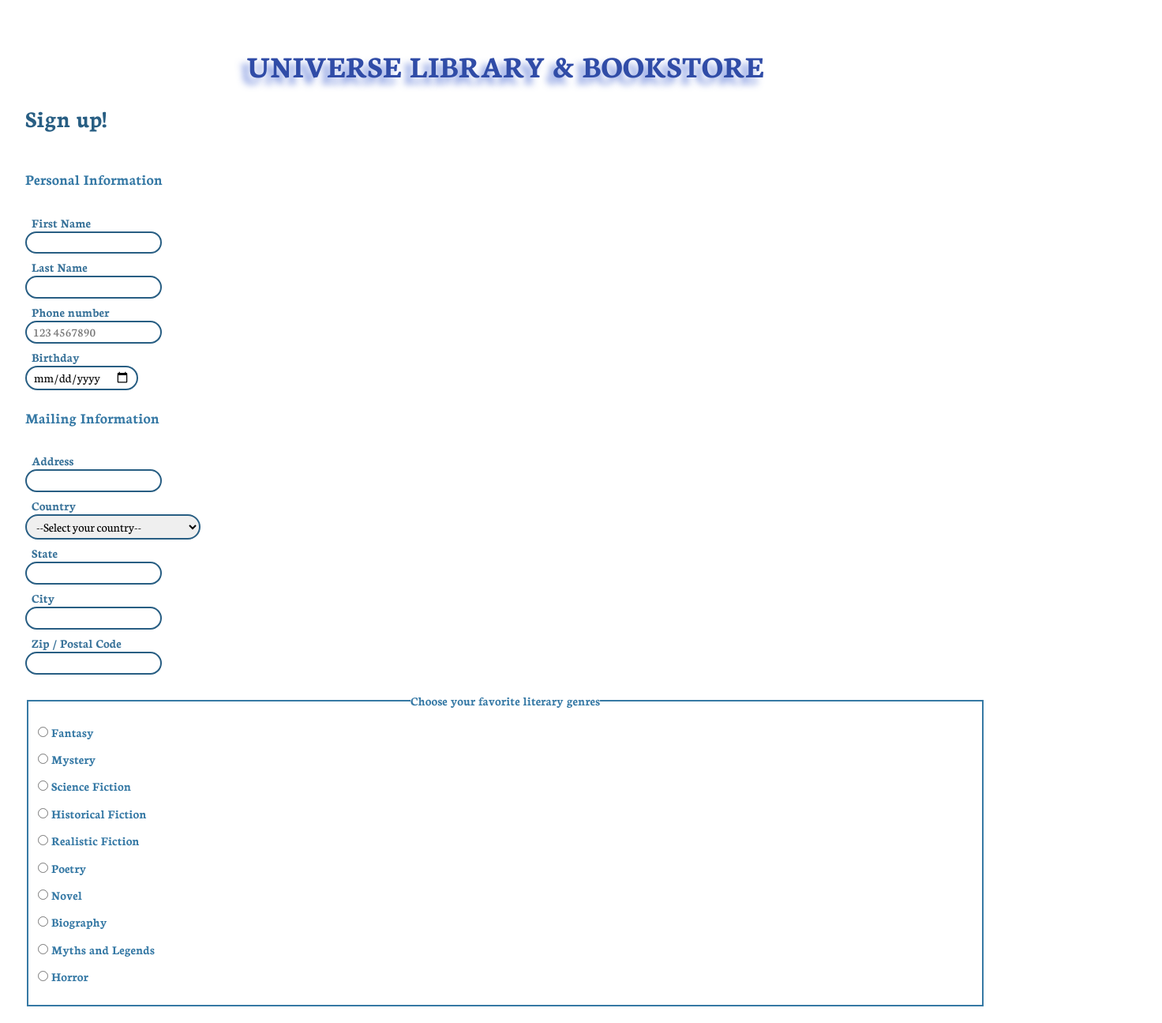
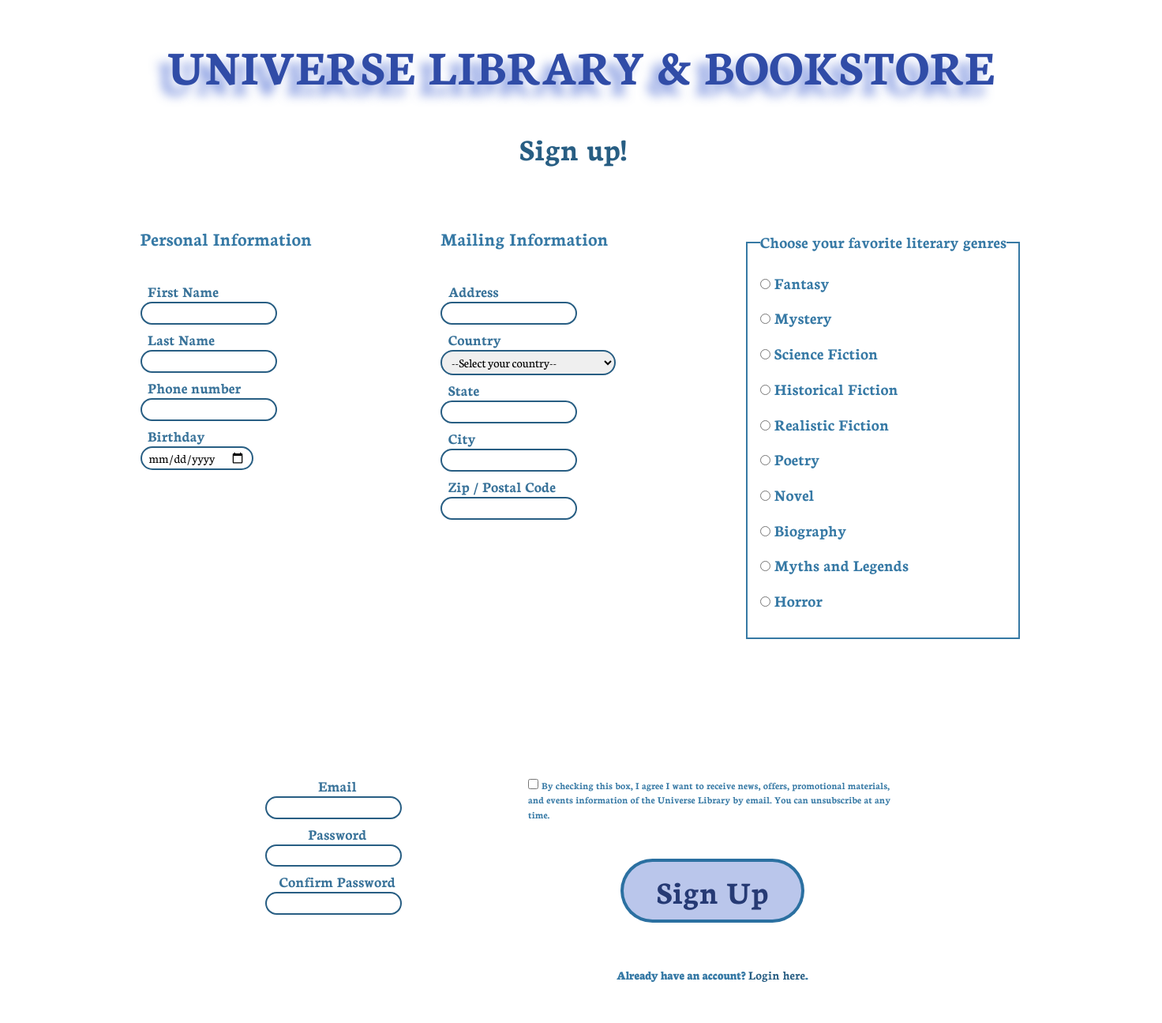
Before and after one commit to Lilitaker/library-form-1, a website: page src/index.html in a window 1280 px wide. Shown: the top 1295 px of the page at 79% size, 1472 px wide, since content can reach past the window. Drawn offline with nearby package versions, Linux system fonts and the light colour scheme.

Commit message:
finish desktop version

```diff
--- a/src/index.html
+++ b/src/index.html
@@ -10,23 +10,25 @@
 
 </head>
 <body>
+
     <h1>UNIVERSE LIBRARY & BOOKSTORE</h1>
     <h2 class="subtitle">Sign up!</h2>
     <form>
 
-        <div class="user-info">
+        <div class="block1-desktop">
+            <div class="user-info user-info-1__desktop">
                 <h3 class="user-info__title">Personal Information</h3>
                 <label class="user-info__label" for="name">First Name</label>
                 <input class="user-info__input" type="text" id="name" name="name" required/>
                 <label class="user-info__label" for="last-name">Last Name</label>
                 <input class="user-info__input" type="text" id="last-name" name="last-name" required/>
                 <label class="user-info__label" for="phone-number"input>Phone number</label>
-            <input class="user-info__input" type="tel" id="phone-number" name="phone-number" placeholder="123 4567890" required/>
+                <input class="user-info__input" type="tel" id="phone-number" name="phone-number" required/>
                 <label class="user-info__label" for="birthday">Birthday</label>
                 <input class="user-info__input user-info__input--down-mgn" type="date" id="birthday" name="birthday" min="1920-01-01" required/>
             </div>
 
-        <div class="user-info">
+            <div class="user-info user-info-2__desktop">
                 <h3 class="user-info__title">Mailing Information</h3>
                 <label class="user-info__label" for="address">Address</label>
                 <input class="user-info__input" type="text" id="address" required/>
@@ -288,6 +290,7 @@
                 <input class="user-info__input user-info__input--down-mgn" type="text" id="zip" required/>
             </div>
 
+            <div class="lit-genres__desktop">
                 <fieldset class="lit-genres" id="literary-genres" name="literary-genres">
                     <legend class="leg-decoration">Choose your favorite literary genres</legend>
                     <p>
@@ -331,7 +334,11 @@
                         <label for="horror">Horror</label>
                     </p>
                 </fieldset>
+            </div>
+        </div>
 
+
+        <div class="block2-desktop">
             <div class="user-info sign-up-info">
                 <label class="user-info__label" for="email">Email</label>
                 <input class="user-info__input" type="text" id="email"/>
@@ -341,6 +348,7 @@
                 <input class="user-info__input" type="password" id="password"/>
             </div>
 
+            <div class="signup-box-desktop">
                 <div class="checkbox">
                     <input type="checkbox" id="subscription-box" name="subscription-box" value="subscribe" />
                     <label class="checkbox__txt" for="subscription-box">By checking this box, I agree I want to receive news, offers, promotional materials, and events information of the Universe Library by email. You can unsubscribe at any time.</label>
@@ -353,6 +361,10 @@
                 <div class="login">
                     <p class="login-text">Already have an account? <a href="#" target="_blank" title="Login">Login here</a>.</p>
                 </div>
+            </div>
+        </div>
+
+
 
     </form>
 </body>
--- a/src/styles.css
+++ b/src/styles.css
@@ -33,15 +33,12 @@ h1 {
     border: 2px solid var(--main-color);
 }
 
-.user-info__input:hover {
+.user-info__input:focus {
+    outline: none;
     border-color: var(--section-color);
     background-color: #deecf1;
+    transition-duration: 1s;
 }
-
-.user-info__input:focus {
-    outline: none;
-}
-
 
 .user-info__input--down-mgn {
     margin-bottom: 1.5em;
@@ -115,3 +112,72 @@ h1 {
     color: var(--section-color);
     font-weight: 800;
 }
+
+
+@media only screen and (min-width: 600px){
+    body {
+        padding: 2em 6em;
+        height: 160vh;
+        width: 100vw;
+    }
+
+    h1 {
+        font-size: 4rem;
+        margin: 0;
+        padding: 0.2em 0 0.2em 0;
+    }
+
+    .subtitle {
+        font-size: 2.5rem;
+        text-align: center;
+        padding-bottom: 0.5em;
+    }
+
+    .block1-desktop {
+        display: flex;
+        justify-content: space-around;
+    }
+
+    .user-info__title {
+        font-size: 1.5rem;
+    }
+
+    .user-info__label {
+        font-size: 1.2rem;
+    }
+
+    .lit-genres__desktop {
+        font-size: 1.3rem;
+        padding-top: 1.5em;
+    }
+
+    .block2-desktop {
+        display: flex;
+        padding-top: 9em;
+    }
+
+    .sign-up-info {
+        padding: 0 0 0 15em;
+    }
+
+    .signup-box-desktop {
+        padding: 0 15em 0 10em;
+    }
+
+    .sign-up {
+        padding-top: 2em;
+    }
+
+    .sign-up__btn {
+        font-size: 2.6rem;
+    }
+
+    .sign-up__btn:hover {
+        background-color: #a9b9ece7;
+        transition: all .4s ease-in
+    }
+
+    .login {
+        text-align: center;
+    }
+}
```
Lines whose indentation alone changed are shown as unchanged.
